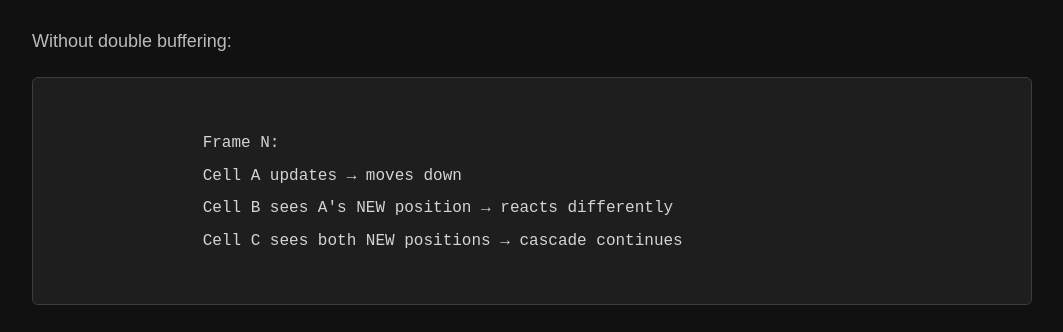
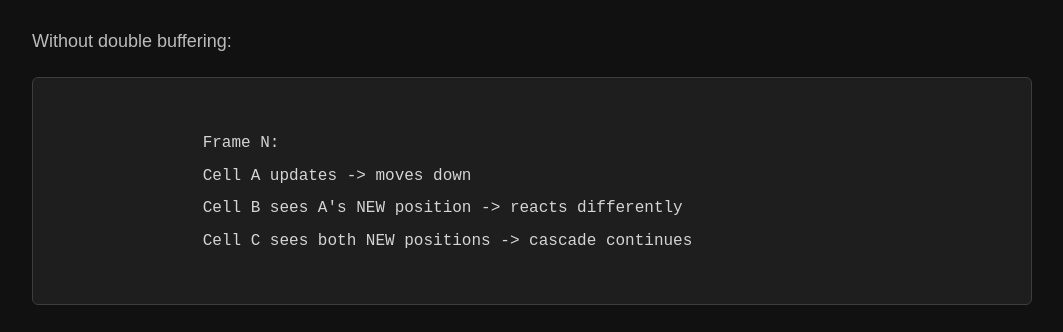
Before and after one commit to PiterGroot/portfolio-2026, a plain HTML site: page blog/avalanche.html in a window 1280 px wide. Shown: the part 7082-7414 px from the top of the page, without its empty margins (128-1191 px from the left). Drawn offline with nearby package versions, Linux system fonts and the light colour scheme; some packages are replaced by stand-ins of ours; a script that the page names is missing.

Commit message:
Update avalanche.html

```diff
--- a/blog/avalanche.html
+++ b/blog/avalanche.html
@@ -203,9 +203,9 @@ Games Now! | <a href="https://www.youtube.com/watch?v=Mr3E_voEG8Y">Nolla Games:
                 <p>Without double buffering:</p>
                 <pre><code>
                 Frame N:
-                Cell A updates → moves down
-                Cell B sees A's NEW position → reacts differently
-                Cell C sees both NEW positions → cascade continues
+                Cell A updates -> moves down
+                Cell B sees A's NEW position -> reacts differently
+                Cell C sees both NEW positions -> cascade continues
                 </code></pre>
 
                 <p>This creates update-order sensitivity. With double buffering:</p>
```
